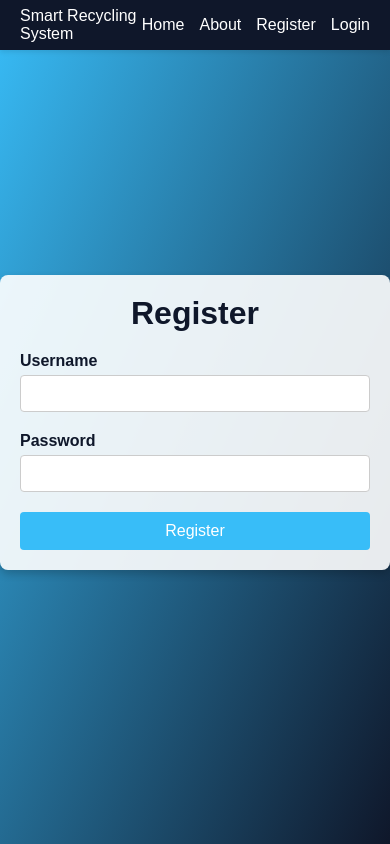
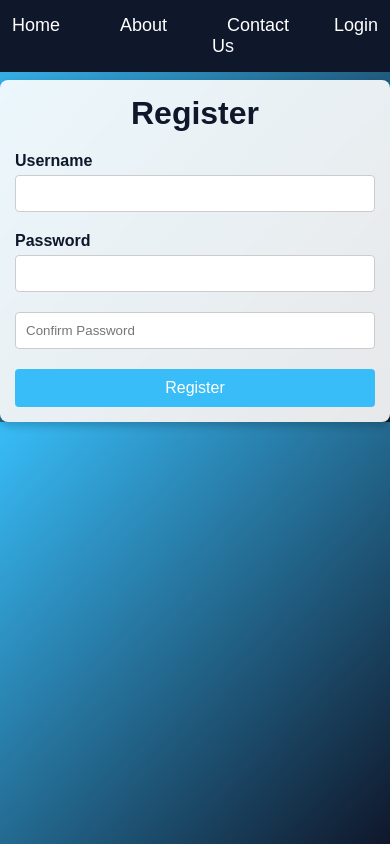
Before and after one commit to yashsohani45/Smart-Recycling-System, a Flask app: page /register in a window 390 px wide. Run offline with Flask 3, Linux system fonts and the light colour scheme.

Commit message:
Update register.html

```diff
--- a/templates/register.html
+++ b/templates/register.html
@@ -1,66 +1,73 @@
 <!DOCTYPE html>
 <html lang="en">
 <head>
-    <meta charset="UTF-8" />
-    <meta name="viewport" content="width=device-width, initial-scale=1.0" />
+    <meta charset="UTF-8">
+    <meta name="viewport" content="width=device-width, initial-scale=1.0">
     <title>Register</title>
     <style>
+        /* Reset and Global Styles */
         * {
             margin: 0;
             padding: 0;
             box-sizing: border-box;
+            font-family: Arial, sans-serif;
         }
+
         body {
-        margin: 0;
-        padding: 0;
+            background: linear-gradient(to bottom right, #38bdf8, #0f172a);
+            color: #fff;
+            height: 100%;
+            font-family: Arial, sans-serif;
             display: flex;
             justify-content: center;
             align-items: center;
-        height: 100vh;
-        background: linear-gradient(to bottom right, #38bdf8, #0f172a);
-        font-family: Arial, sans-serif;
+            flex-direction: column;
         }
 
+        /* Navigation Bar Styles */
         nav {
-        position: absolute;
+            position: fixed;
             top: 0;
             left: 0;
             width: 100%;
-        height: 50px;
+            background-color: #0f172a;
+            padding: 15px 0;
             z-index: 1000;
-        display: flex;
-        justify-content: space-between;
-        align-items: center;
-        padding: 10px 20px;
-        background-color: #0f172a;
-        color: #fff;
-        box-shadow: 0 2px 5px rgba(0, 0, 0, 0.1);
         }
 
         .nav-links {
-        list-style: none;
             display: flex;
-        gap: 15px;
+            justify-content: center;
+            list-style-type: none;
+        }
+
+        .nav-links li {
+            margin: 0 15px;
         }
 
         .nav-links a {
+            color: white;
             text-decoration: none;
-        color: #fff;
-        transition: color 0.3s;
+            font-size: 18px;
+            padding: 8px 15px;
+            border-radius: 4px;
         }
 
         .nav-links a:hover {
-        color: #38bdf8;
+            background-color: #38bdf8;
+            color: #0f172a;
         }
 
+        /* Register Form Styles */
         .register-container {
             background-color: rgba(255, 255, 255, 0.9);
             padding: 20px;
             border-radius: 8px;
             box-shadow: 0 4px 8px rgba(0, 0, 0, 0.2);
-        max-width: 400px;
+            max-width: 600px;
             width: 100%;
             text-align: center;
+            margin-top: 120px; /* Added margin to offset the fixed nav */
         }
 
         h1 {
@@ -100,32 +107,93 @@
         button:hover {
             background-color: #0f172a;
         }
+
+        /* Loading Spinner */
+        .loading-overlay {
+            display: none;
+            position: fixed;
+            top: 0;
+            left: 0;
+            width: 100%;
+            height: 100%;
+            background: rgba(0, 0, 0, 0.7);
+            z-index: 9999;
+            justify-content: center;
+            align-items: center;
+        }
+
+        .loading-overlay.active {
+            display: flex;
+        }
+
+        .spinner {
+            border: 4px solid #f3f3f3;
+            border-top: 4px solid #007bff;
+            border-radius: 50%;
+            width: 50px;
+            height: 50px;
+            animation: spin 1s linear infinite;
+        }
+
+        @keyframes spin {
+            0% {
+                transform: rotate(0deg);
+            }
+            100% {
+                transform: rotate(360deg);
+            }
+        }
+
+        /* Responsive Design */
+        @media screen and (max-width: 768px) {
+            .register-container {
+                margin-top: 80px; /* Reduced margin on smaller screens */
+                padding: 15px;
+            }
+        }
+
     </style>
 </head>
 <body>
+
     <nav>
-      <div class="logo">Smart Recycling System</div>
         <ul class="nav-links">
             <li><a href="/">Home</a></li>
             <li><a href="/about">About</a></li>
-        <li><a href="register">Register</a></li>
+            <li><a href="/contact">Contact Us</a></li>
             <li><a href="login">Login</a></li>
-        {% if session.username %}
-        <li>Welcome, {{ session.username }}!</li>
-        <li><a href="dashboard">Go to Dashboard</a></li>
-        <li><a href="/logout">Logout</a></li>
-        {% endif %}
         </ul>
     </nav>
+
+    <!-- Register Form -->
     <div class="register-container">
         <h1>Register</h1>
         <form action="/register" method="POST">
             <label for="username">Username</label>
-        <input type="text" id="username" name="username" required />
+            <input type="text" id="username" name="username" required>
+
             <label for="password">Password</label>
-        <input type="password" id="password" name="password" required />
+            <input type="password" id="password" name="password" required>
+
+            <input type="password" name="confirm_password" placeholder="Confirm Password" required>
+
             <button type="submit">Register</button>
         </form>
     </div>
+
+    <div class="loading-overlay" id="loadingOverlay">
+        <div class="spinner"></div>
+    </div>
+
+
+    <script>
+        const form = document.querySelector('form');
+        const loadingOverlay = document.getElementById('loadingOverlay');
+
+        form.addEventListener('submit', () => {
+            loadingOverlay.classList.add('active');
+        });
+    </script>
+
 </body>
 </html>
```
Lines whose indentation alone changed are shown as unchanged.
